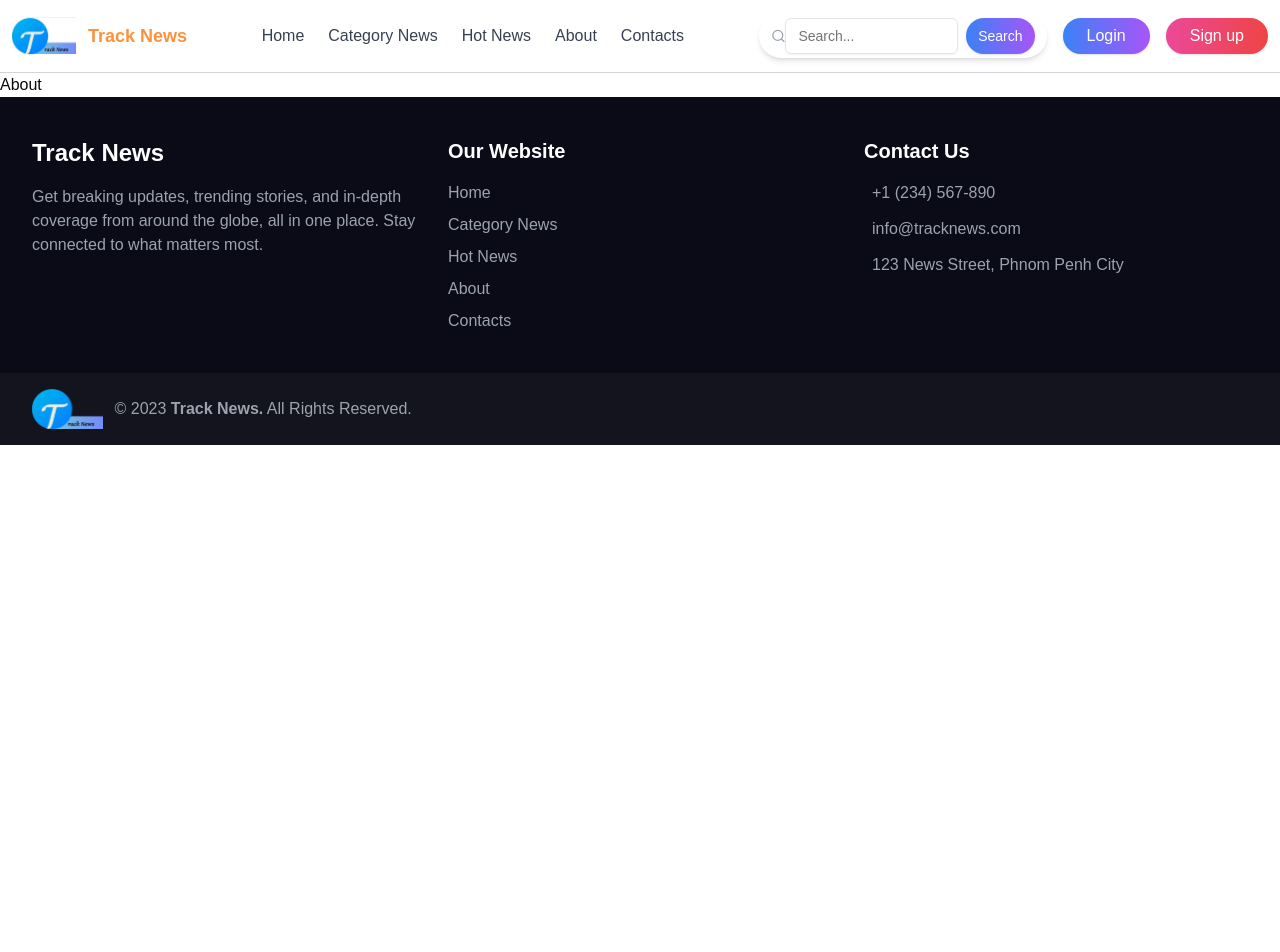
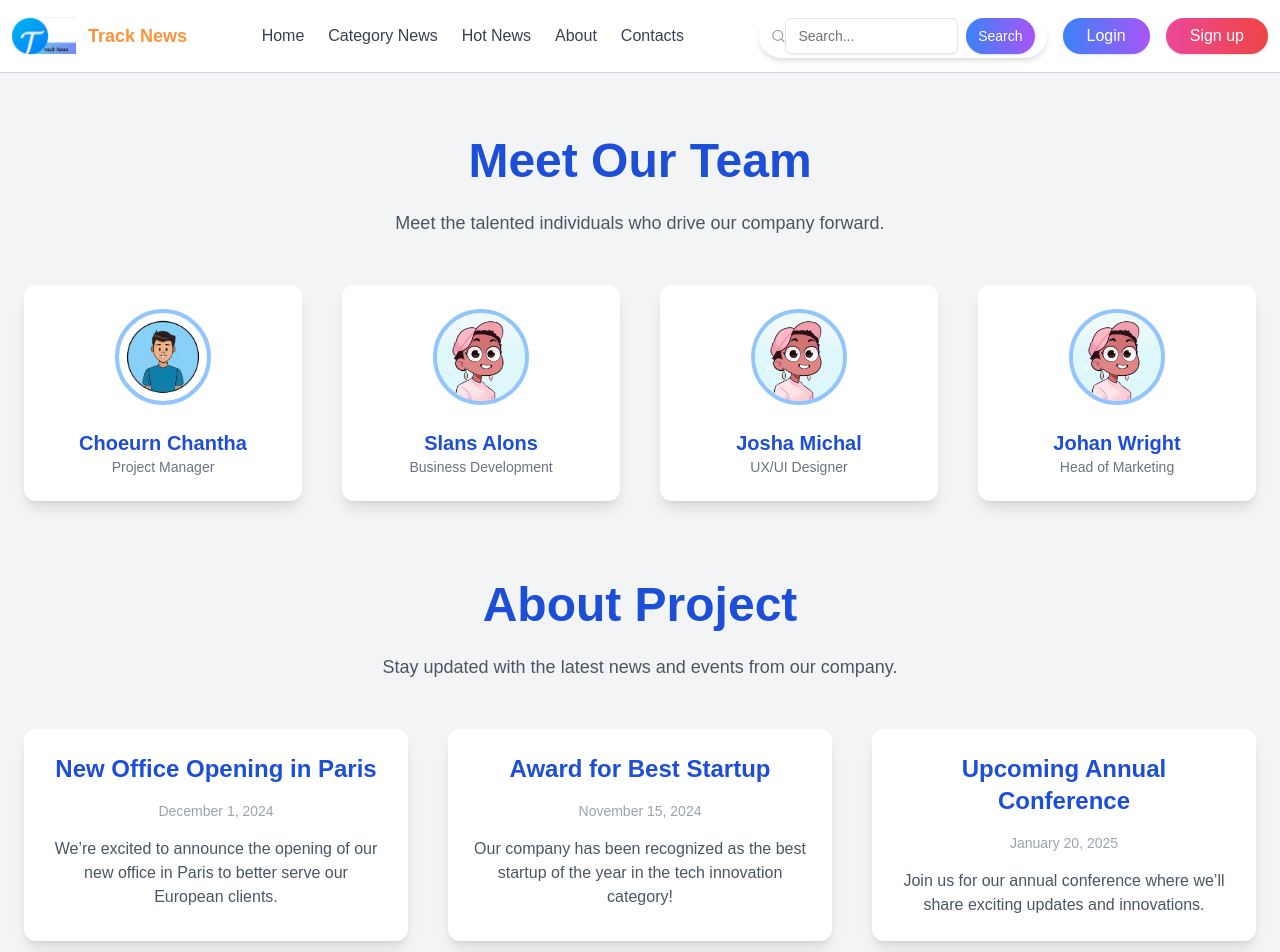
Before and after one commit to Chantha2121/Project-News-hand-on, a Next.js app: page /about in a window 1280 px wide. Shown: the top 952 px of the page. Before the commit the page ends 800 px from the top, so only its background shows below. Built offline with nearby package versions, Linux system fonts and the light colour scheme; a web font is replaced by a local one.

Commit message:
finish all

```diff
--- a/src/app/about/page.jsx
+++ b/src/app/about/page.jsx
@@ -1,9 +1,110 @@
-import React from 'react'
+import React from "react";
+import Image from "next/image";
 
-function About() {
+const About = () => {
+  const teamMembers = [
+    {
+      id: 1,
+      name: "Choeurn Chantha",
+      role: "Project Manager",
+      image: "/chantha.png",
+    },
+    {
+      id: 2,
+      name: "Slans Alons",
+      role: "Business Development",
+      image: "/marina.png",
+    },
+    {
+      id: 3,
+      name: "Josha Michal",
+      role: "UX/UI Designer",
+      image: "/marina.png",
+    },
+    {
+      id: 4,
+      name: "Johan Wright",
+      role: "Head of Marketing",
+      image: "/marina.png",
+    },
+  ];
+
+  const newsItems = [
+    {
+      id: 1,
+      title: "New Office Opening in Paris",
+      date: "December 1, 2024",
+      description:
+        "We’re excited to announce the opening of our new office in Paris to better serve our European clients.",
+    },
+    {
+      id: 2,
+      title: "Award for Best Startup",
+      date: "November 15, 2024",
+      description:
+        "Our company has been recognized as the best startup of the year in the tech innovation category!",
+    },
+    {
+      id: 3,
+      title: "Upcoming Annual Conference",
+      date: "January 20, 2025",
+      description:
+        "Join us for our annual conference where we’ll share exciting updates and innovations.",
+    },
+  ];
+
   return (
-    <div>About</div>
-  )
-}
+    <div className="bg-gray-100 text-gray-900 py-16 px-6">
+      {/* Team Section */}
+      <div className="max-w-7xl mx-auto text-center">
+        <h1 className="text-5xl font-extrabold mb-6 text-blue-700">Meet Our Team</h1>
+        <p className="text-lg text-gray-600 mb-12">
+          Meet the talented individuals who drive our company forward.
+        </p>
+        <div className="grid grid-cols-1 sm:grid-cols-2 lg:grid-cols-4 gap-10">
+          {teamMembers.map((member) => (
+            <div
+              key={member.id}
+              className="bg-white rounded-xl shadow-lg hover:shadow-2xl transition duration-300 p-6"
+            >
+              <div className="relative w-24 h-24 mx-auto rounded-full overflow-hidden border-4 border-blue-300">
+                <Image
+                  src={member.image}
+                  alt={member.name}
+                  layout="fill"
+                  objectFit="cover"
+                />
+              </div>
+              <h3 className="mt-6 text-xl font-bold text-blue-700">{member.name}</h3>
+              <p className="text-gray-500 text-sm">{member.role}</p>
+            </div>
+          ))}
+        </div>
+      </div>
 
-export default About
+      {/* News Section */}
+      <div className="max-w-7xl mx-auto text-center mt-20">
+        <h1 className="text-5xl font-extrabold mb-6 text-blue-700">About Project</h1>
+        <p className="text-lg text-gray-600 mb-12">
+          Stay updated with the latest news and events from our company.
+        </p>
+        <div className="grid grid-cols-1 md:grid-cols-3 gap-10">
+          {newsItems.map((news) => (
+            <div
+              key={news.id}
+              className="bg-white rounded-xl shadow-lg hover:shadow-2xl transition duration-300 p-6"
+            >
+              <h3 className="text-2xl font-bold text-blue-700 mb-4">
+                {news.title}
+              </h3>
+              <p className="text-sm text-gray-400 mb-4">{news.date}</p>
+              <p className="text-gray-600">{news.description}</p>
+            </div>
+          ))}
+        </div>
+      </div>
+    </div>
+  );
+};
+
+export default About;
--- a/src/app/contact/page.jsx
+++ b/src/app/contact/page.jsx
@@ -1,9 +1,84 @@
-import React from 'react'
+import React from "react";
 
-function Contact() {
+const Contact = () => {
   return (
-    <div>Contact</div>
-  )
-}
+    <div className="bg-gray-100 text-gray-900 py-16 px-6">
+      <div className="max-w-7xl mx-auto">
+        {/* Contact Header */}
+        <div className="text-center mb-16">
+          <h1 className="text-5xl font-extrabold mb-4 text-blue-700">Contact Us</h1>
+          <p className="text-lg text-gray-600">
+            Have questions or need assistance? We’re here to help. Reach out to us today.
+          </p>
+        </div>
 
-export default Contact
+        {/* Contact Section */}
+        <div className="grid grid-cols-1 md:grid-cols-2 gap-12">
+          {/* Contact Form */}
+          <div className="bg-white rounded-xl shadow-lg p-8">
+            <h2 className="text-3xl font-bold mb-6 text-blue-700">Get in Touch</h2>
+            <form className="space-y-6">
+              <div>
+                <label htmlFor="name" className="block text-sm font-medium text-gray-700">
+                  Name
+                </label>
+                <input
+                  type="text"
+                  id="name"
+                  name="name"
+                  placeholder="Enter your name"
+                  className="w-full mt-2 p-4 rounded-lg border border-gray-300 focus:ring-2 focus:ring-blue-500 focus:outline-none"
+                />
+              </div>
+              <div>
+                <label htmlFor="email" className="block text-sm font-medium text-gray-700">
+                  Email
+                </label>
+                <input
+                  type="email"
+                  id="email"
+                  name="email"
+                  placeholder="Enter your email"
+                  className="w-full mt-2 p-4 rounded-lg border border-gray-300 focus:ring-2 focus:ring-blue-500 focus:outline-none"
+                />
+              </div>
+              <div>
+                <label htmlFor="message" className="block text-sm font-medium text-gray-700">
+                  Message
+                </label>
+                <textarea
+                  id="message"
+                  name="message"
+                  rows="5"
+                  placeholder="Write your message"
+                  className="w-full mt-2 p-4 rounded-lg border border-gray-300 focus:ring-2 focus:ring-blue-500 focus:outline-none"
+                ></textarea>
+              </div>
+              <button
+                type="submit"
+                className="w-full bg-blue-700 text-white py-4 rounded-lg hover:bg-blue-800 transition duration-300"
+              >
+                Send Message
+              </button>
+            </form>
+          </div>
+
+          {/* Map Section */}
+          <div className="rounded-xl overflow-hidden shadow-lg">
+            <iframe
+              src="https://www.google.com/maps/embed?pb=!1m18!1m12!1m3!1d3308.20634532355!2d104.88950057422349!3d11.568121788632896!2m3!1f0!2f0!3f0!3m2!1i1024!2i768!4f13.1!3m3!1m2!1s0x3109519fe4077d69%3A0x20138e822e434660!2z4Z6f4Z624Z6A4Z6b4Z6c4Z634Z6R4Z-S4Z6Z4Z624Z6b4Z-Q4Z6Z4Z6X4Z684Z6Y4Z634Z6T4Z-S4Z6R4Z6X4Z-S4Z6T4Z-G4Z6W4Z-B4Z6J!5e1!3m2!1skm!2skh!4v1734018677631!5m2!1skm!2skh"
+              width="100%"
+              height="450"
+              style={{ border: 0 }}
+              allowFullScreen=""
+              loading="lazy"
+              referrerPolicy="no-referrer-when-downgrade"
+            ></iframe>
+          </div>
+        </div>
+      </div>
+    </div>
+  );
+};
+
+export default Contact;
--- a/src/app/layout.js
+++ b/src/app/layout.js
@@ -23,6 +23,9 @@ const suwannaphum_init = Suwannaphum({
 export const metadata = {
   title: "Track News",
   description: "Provide news world wide to everyone",
+  icons:{
+    icon: '/logo.svg',
+  }
 };
 
 export default function RootLayout({ children }) {
```
Also changed, not shown: public/chantha.png (added), public/marina.png (added).
